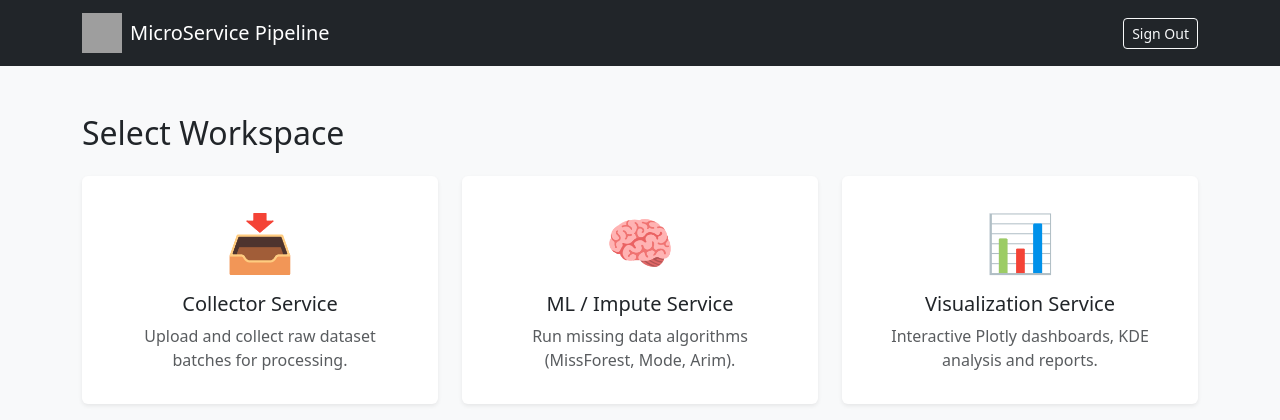
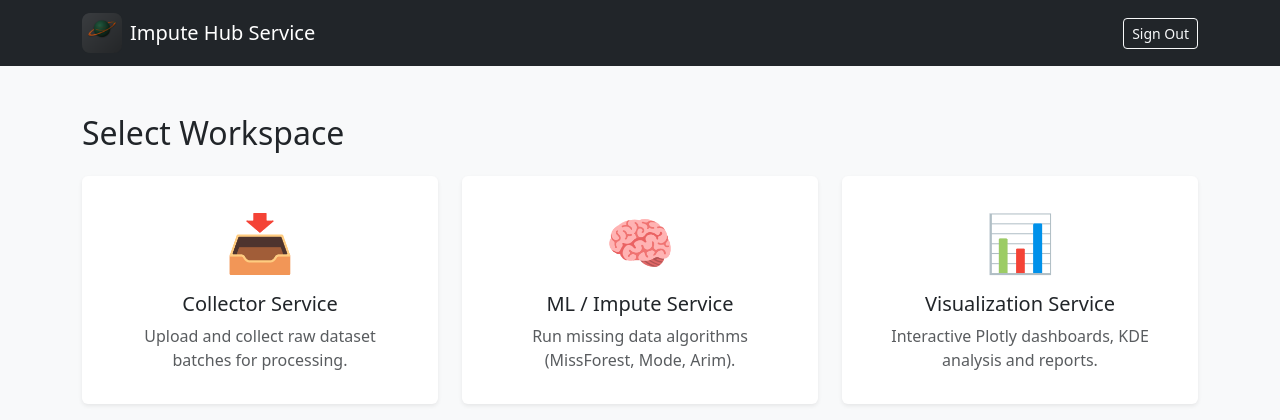
Before and after one commit to Arseny05/impute_hub, a Flask app: page / in a window 1280 px wide. Shown: the top 420 px of the page. Run offline with Flask 3, Linux system fonts and the light colour scheme; the visitor is signed in with stand-in values (Sample User, id 1); grey boxes are pictures that could not be loaded.

Commit message:
add some styles

```diff
--- a/web_master/templates/dashboard.html
+++ b/web_master/templates/dashboard.html
@@ -2,7 +2,7 @@
 <html lang="en">
 <head>
     <meta charset="UTF-8">
-    <title>Imputation Hub | Concierge</title>
+    <title>Imputation Hub</title>
     <link href="https://cdn.jsdelivr.net/npm/bootstrap@5.3.0/dist/css/bootstrap.min.css" rel="stylesheet">
     <style>
         .service-card { transition: transform 0.2s, box-shadow 0.2s; cursor: pointer; }
@@ -16,7 +16,7 @@
         <div class="container">
             <a class="navbar-brand d-flex align-items-center" href="#">
                 <img src="{{ url_for('static', filename='logo.png') }}" width="40" height="40" class="me-2" alt="Logo">
-                MicroService Pipeline
+                Impute Hub Service
             </a>
             <div class="d-flex">
                 <a href="{{ url_for('logout') }}" class="btn btn-outline-light btn-sm">Sign Out</a>
```
Also changed, not shown: web_master/static/logo.png (renamed from web_master/static/logo_res.png).
